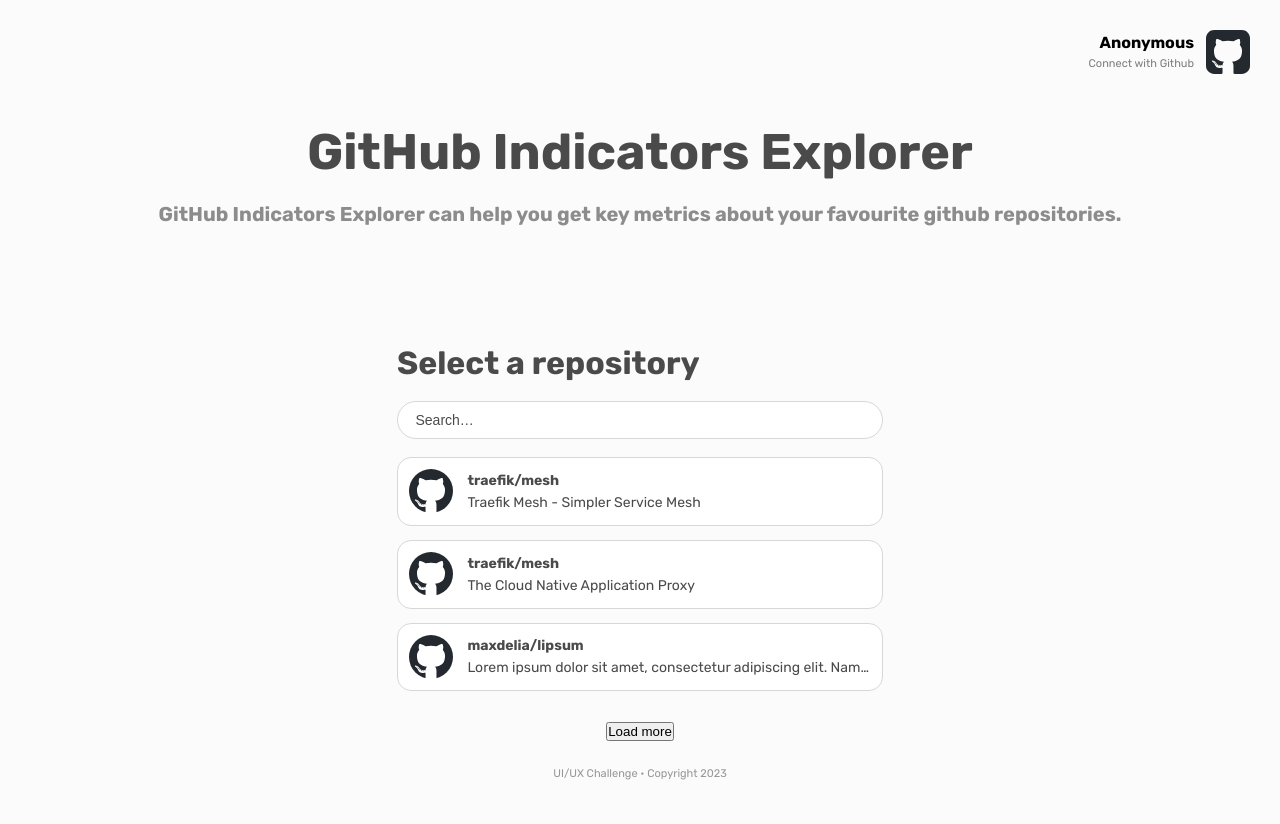
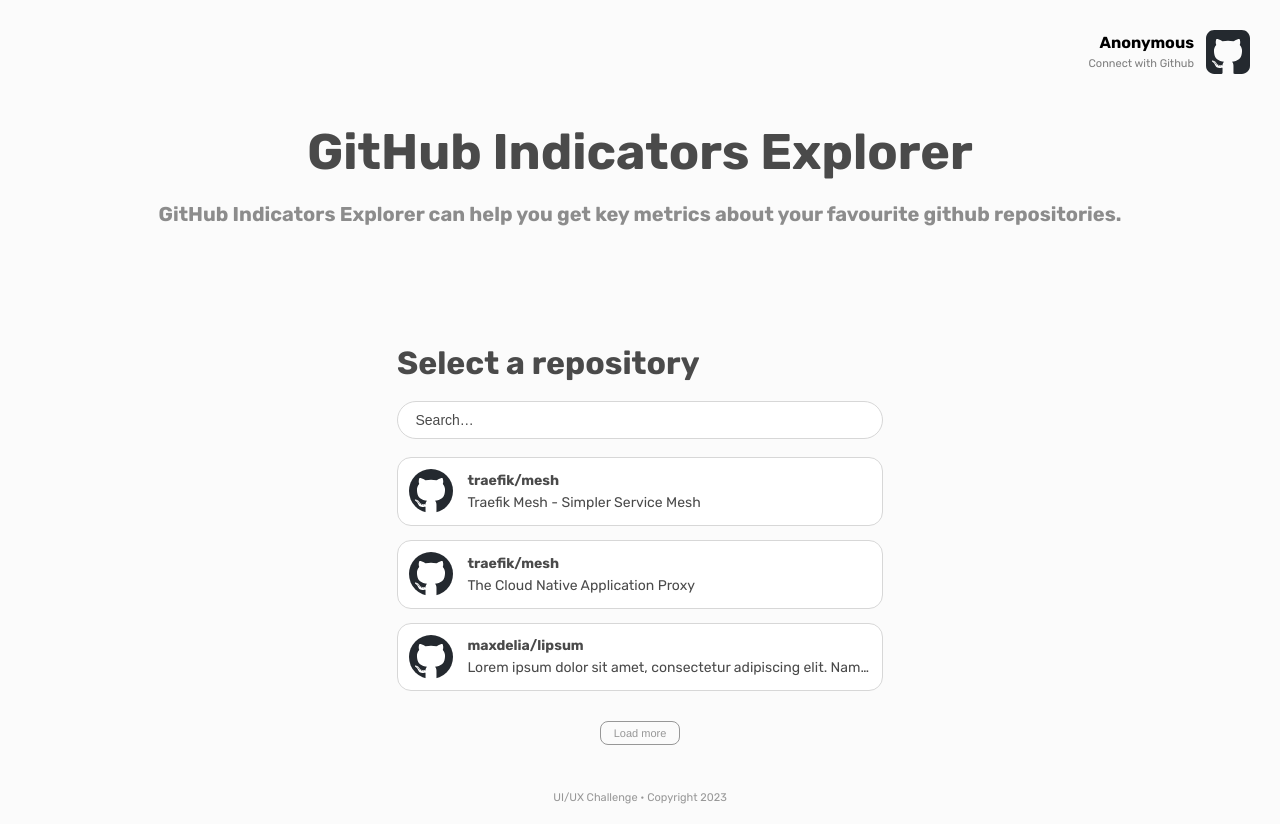
Before and after one commit to maxdelia/trfklbs-technical-challenge, a Next.js app: page / in a window 1280 px wide. Before the commit the page ends 800 px from the top, so only its background shows below. Built offline with nearby package versions, Linux system fonts and the light colour scheme.

Commit message:
feat(search): add animations, move load more button into a separate component

```diff
--- /dev/null
+++ b/src/components/LoadMore.module.scss
@@ -0,0 +1,20 @@
+.loadMore {
+  padding: 0.45em 1.2em;
+  border: 1px solid rgba(var(--grey-1-rgba));
+  border-radius: 0.5rem;
+  background-color: transparent;
+  cursor: pointer;
+  color: rgba(var(--grey-1-rgba));
+  font-family: var(--font-helvetica);
+  font-size: 0.6875rem;
+
+  &:active,
+  &:focus,
+  &:focus-visible,
+  &:focus-within,
+  &:hover,
+  &:target {
+    border: 1px solid rgb(var(--foreground-rgb));
+    color: rgb(var(--foreground-rgb));
+  }
+}
--- /dev/null
+++ b/src/components/LoadMore.tsx
@@ -0,0 +1,18 @@
+import { FunctionComponent } from "react"
+
+import styles from "@/components/LoadMore.module.scss"
+
+type Props = {
+  isLoading: boolean
+  onClick: () => void
+}
+
+const LoadMore: FunctionComponent<Props> = ({ isLoading, onClick }) => {
+  return (
+    <button className={styles.loadMore} onClick={onClick} type="button">
+      {isLoading ? "Loading…" : "Load more"}
+    </button>
+  )
+}
+
+export default LoadMore
--- a/src/components/Search.module.scss
+++ b/src/components/Search.module.scss
@@ -1,6 +1,7 @@
 .search {
   max-width: 30.375rem;
   margin: 0 auto;
+  scroll-margin: 2.875rem;
 
   h3 {
     margin-bottom: 1.1875rem;
@@ -98,6 +99,7 @@
   }
 
   .more {
+    margin-bottom: 2.875rem;
     text-align: center;
   }
 }
--- a/src/components/Search.tsx
+++ b/src/components/Search.tsx
@@ -1,17 +1,25 @@
 import Image from "next/image"
 import Link from "next/link"
-import { FunctionComponent, useState } from "react"
+import { FunctionComponent, useEffect, useRef, useState } from "react"
 
+import LoadMore from "@/components/LoadMore"
+import Repository from "@/entities/Repository"
 import styles from "@/components/Search.module.scss"
-import Repository from "@/entities/Repository"
+import useDebounce from "@/hooks/useDebounce"
 
 type Props = {
   staticRepositories?: Repository[]
 }
 
 const Search: FunctionComponent<Props> = ({ staticRepositories }) => {
+  const searchRef = useRef<null | HTMLDivElement>(null)
   const [hasMore, setHasMore] = useState(true)
-  const repositories = staticRepositories || []
+  const [isLoading, setIsLoading] = useState(false)
+  const [isLoadingMore, setIsLoadingMore] = useState(false)
+  const [repositories, setRepositories] = useState(staticRepositories || [])
+  const [searchQuery, setSearchQuery] = useState<string>("")
+
+  const debouncedSearchQuery: string = useDebounce<string>(searchQuery, 300)
 
   const getRepositoryCard = (repository: Repository) => {
     return (
@@ -30,14 +38,50 @@
     )
   }
 
+  useEffect(() => {
+    if (debouncedSearchQuery) {
+      setIsLoading(true)
+      setTimeout(() => {
+        console.log(debouncedSearchQuery)
+        if (staticRepositories) setRepositories(staticRepositories)
+        setIsLoading(false)
+      }, 1000)
+    } else {
+      if (staticRepositories) setRepositories(staticRepositories)
+    }
+  }, [debouncedSearchQuery, staticRepositories])
+
   return (
-    <div className={styles.search}>
+    <div className={styles.search} ref={searchRef}>
       <h3>Select a repository</h3>
-      <input name="query" placeholder="Search…" type="search" />
+      <input
+        name="query"
+        onChange={(e: React.FormEvent<HTMLInputElement>) => setSearchQuery(e.currentTarget.value)}
+        placeholder="Search…"
+        type="search"
+      />
       <div className={styles.results}>{repositories.length ? repositories.map(getRepositoryCard) : undefined}</div>
-      {hasMore ? (
+      {hasMore && !isLoading ? (
         <div className={styles.more}>
-          <button type="button">Load more</button>
+          <LoadMore
+            onClick={() => {
+              setIsLoadingMore(true)
+              setTimeout(() => {
+                const fakeId = +new Date()
+                setRepositories([
+                  ...repositories,
+                  { ...repositories[0], id: fakeId },
+                  { ...repositories[1], id: fakeId + 1 },
+                  { ...repositories[2], id: fakeId + 2 },
+                ])
+                setIsLoadingMore(false)
+                setTimeout(() => {
+                  searchRef?.current?.scrollIntoView({ behavior: "smooth", block: "end", inline: "nearest" })
+                }, 200)
+              }, 1000)
+            }}
+            isLoading={isLoadingMore}
+          />
         </div>
       ) : undefined}
     </div>
--- /dev/null
+++ b/src/hooks/useDebounce.tsx
@@ -0,0 +1,25 @@
+// Source: https://usehooks.com/useDebounce/
+
+import { useEffect, useState } from "react"
+
+// T is a generic type for value parameter, our case this will be string
+export default function useDebounce<T>(value: T, delay: number): T {
+  // State and setters for debounced value
+  const [debouncedValue, setDebouncedValue] = useState<T>(value)
+  useEffect(
+    () => {
+      // Update debounced value after delay
+      const handler = setTimeout(() => {
+        setDebouncedValue(value)
+      }, delay)
+      // Cancel the timeout if value changes (also on delay change or unmount)
+      // This is how we prevent debounced value from updating if value is changed ...
+      // .. within the delay period. Timeout gets cleared and restarted.
+      return () => {
+        clearTimeout(handler)
+      }
+    },
+    [value, delay] // Only re-call effect if value or delay changes
+  )
+  return debouncedValue
+}
--- a/src/styles/Home.module.scss
+++ b/src/styles/Home.module.scss
@@ -25,6 +25,7 @@
   text-align: center;
 
   p {
+    margin-bottom: 1.25rem;
     color: rgba(var(--grey-1-rgba));
     font-size: 0.6875rem;
   }
@@ -34,5 +35,9 @@
 @media (max-width: 1215px) {
   .main {
     margin-bottom: 3rem;
+
+    h2 {
+      margin-bottom: 3rem;
+    }
   }
 }
--- a/src/styles/globals.scss
+++ b/src/styles/globals.scss
@@ -42,7 +42,7 @@
   display: flex;
   flex-direction: column;
   height: 100vh;
-  padding: 1.875em 1.875em 1.25em 1.875em;
+  padding: 1.875em 1.875em 0 1.875em;
 }
 
 @media (prefers-color-scheme: dark) {
```
